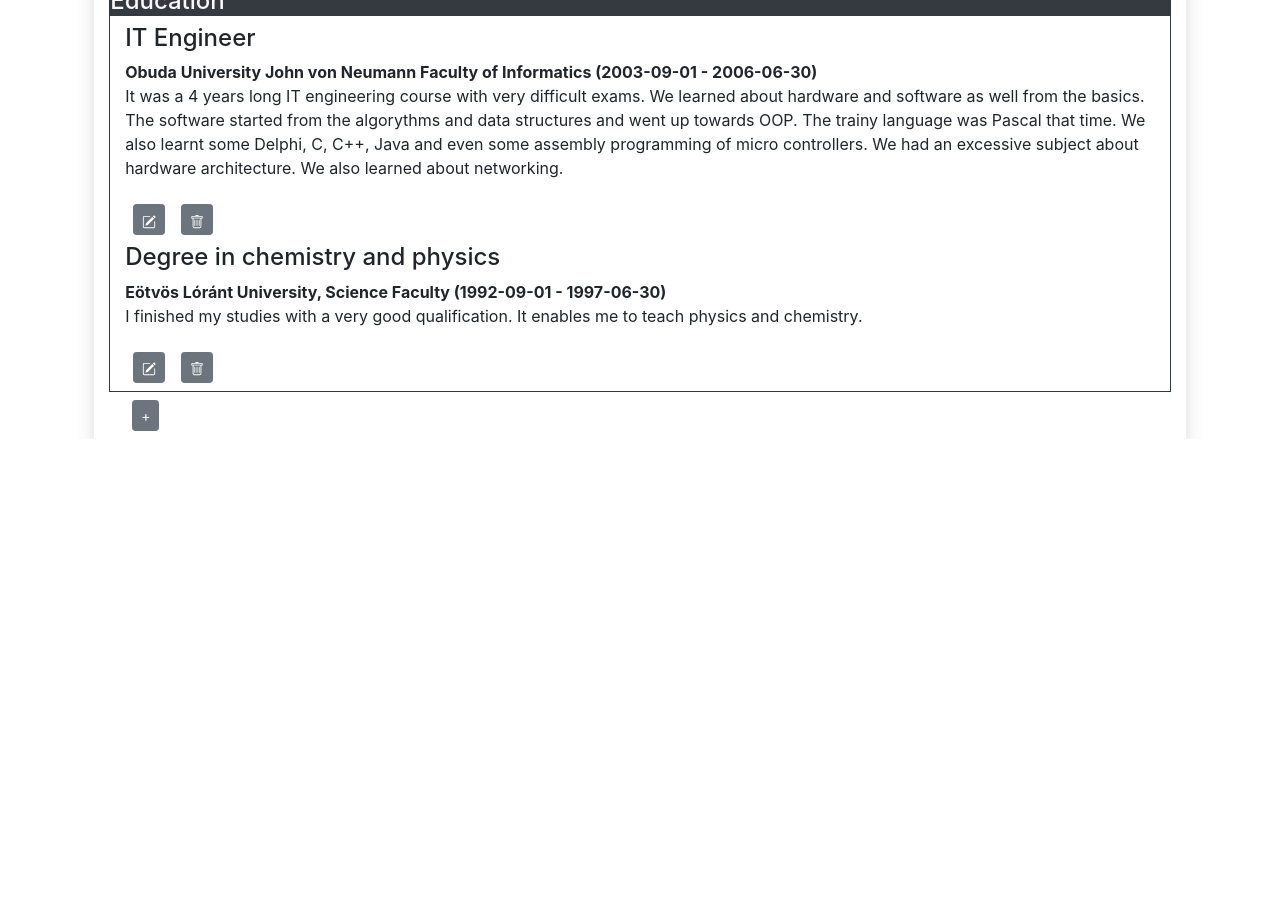
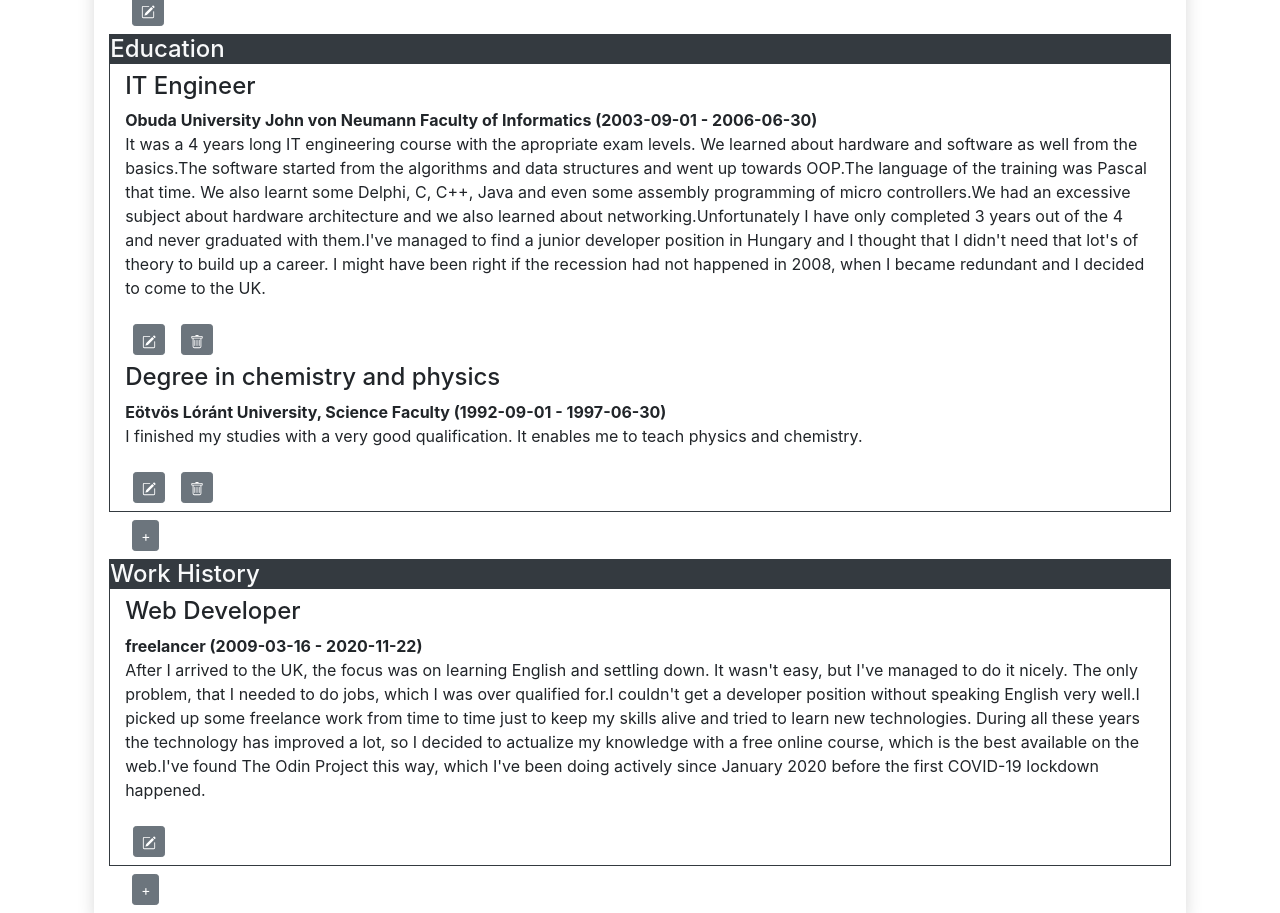
Before and after one commit to AlexErdei73/cv-project-hooks, a React (Create React App) app: page / in a window 1280 px wide. Shown: the part 460-1373 px from the top of the page. Before the commit the page ends 899 px from the top, so only its background shows below. Built offline with nearby package versions, Linux system fonts and the light colour scheme.

Commit message:
Include jobs in the cv-app

```diff
--- a/src/App.js
+++ b/src/App.js
@@ -2,6 +2,7 @@ import React, { Component } from "react";
 import Modal from "react-bootstrap/Modal";
 import GeneralInformation from "./components/generalInformation";
 import Education from "./components/education";
+import Job from "./components/job";
 
 class App extends Component {
   state = {
@@ -11,12 +12,14 @@ class App extends Component {
         dateFrom: "2003-09-01",
         dateTo: "2006-06-30",
         title: "IT Engineer",
-        description: `It was a 4 years long IT engineering course with very difficult exams.
-      We learned about hardware and software as well from the basics. The software started
-      from the algorythms and data structures and went up towards OOP. The trainy language
-      was Pascal that time. We also learnt some Delphi, C, C++, Java and even some assembly
-      programming of micro controllers. We had an excessive subject about hardware architecture.
-      We also learned about networking.`,
+        description: `It was a 4 years long IT engineering course with the apropriate exam levels.
+We learned about hardware and software as well from the basics.The software started from the algorithms
+and data structures and went up towards OOP.The language of the training was Pascal that time. We also
+learnt some Delphi, C, C++, Java and even some assembly programming of micro controllers.We had an excessive
+subject about hardware architecture and we also learned about networking.Unfortunately I have only completed
+3 years out of the 4 and never graduated with them.I've managed to find a junior developer position in Hungary
+and I thought that I didn't need that lot's of theory to build up a career. I might have been right if the
+recession had not happened in 2008, when I became redundant and I decided to come to the UK.`,
         isEditing: false,
       },
       {
@@ -25,7 +28,23 @@ class App extends Component {
         dateTo: "1997-06-30",
         title: "Degree in chemistry and physics",
         description: `I finished my studies with a very good qualification. It enables me to
-        teach physics and chemistry. `,
+teach physics and chemistry.`,
+        isEditing: false,
+      },
+    ],
+    job: [
+      {
+        company: "freelancer",
+        dateFrom: "2009-03-16",
+        dateTo: "2020-11-22",
+        title: "Web Developer",
+        description: `After I arrived to the UK, the focus was on learning English and settling down.
+It wasn't easy, but I've managed to do it nicely. The only problem, that I needed to do jobs, which I
+was over qualified for.I couldn't get a developer position without speaking English very well.I picked
+up some freelance work from time to time just to keep my skills alive and tried to learn new technologies.
+During all these years the technology has improved a lot, so I decided to actualize my knowledge with a
+free online course, which is the best available on the web.I've found The Odin Project this way, which I've
+been doing actively since January 2020 before the first COVID-19 lockdown happened.`,
         isEditing: false,
       },
     ],
@@ -34,7 +53,7 @@ class App extends Component {
 
   select = 1;
 
-  handleDelete = () => {
+  deleteEducation = () => {
     const education = [...this.state.education];
     education.splice(this.select, 1);
     this.setState({
@@ -43,7 +62,9 @@ class App extends Component {
     });
   };
 
-  handleChange = (id, event) => {
+  onDelete = this.deleteEducation;
+
+  changeEducation = (id, event) => {
     const target = event.target;
     const name = target.name;
     const education = [...this.state.education];
@@ -67,8 +88,42 @@ class App extends Component {
     this.setState({ education });
   };
 
-  showModal = (id) => {
+  deleteJob = () => {
+    const job = [...this.state.job];
+    job.splice(this.select, 1);
+    this.setState({
+      job,
+      isModalShown: false,
+    });
+  };
+
+  changeJob = (id, event) => {
+    const target = event.target;
+    const name = target.name;
+    const job = [...this.state.job];
+    const value = target.value;
+    const newState = { ...job[id] };
+    newState[name] = value;
+    job[id] = newState;
+    this.setState({ job });
+  };
+
+  addJob = () => {
+    const job = [...this.state.job];
+    job.push({
+      company: "",
+      dateFrom: "",
+      dateTo: "",
+      title: "",
+      description: "",
+      isEditing: true,
+    });
+    this.setState({ job });
+  };
+
+  showModal = (id, onDelete) => {
     this.select = id;
+    this.onDelete = onDelete;
     this.setState({ isModalShown: true });
   };
 
@@ -96,9 +151,9 @@ class App extends Component {
                       id={index}
                       education={item}
                       onDelete={(id) => {
-                        this.showModal(id);
+                        this.showModal(id, this.deleteEducation);
                       }}
-                      onChange={this.handleChange}
+                      onChange={this.changeEducation}
                       isDeleteButton={this.state.education.length > 1}
                     />
                   );
@@ -108,6 +163,32 @@ class App extends Component {
                 type="submit"
                 className="btn btn-secondary btn-sm m-2"
                 onClick={this.addEducation}
+              >
+                +
+              </button>
+              <div className="row border border-dark">
+                <h4 className="text-left bg-dark text-light w-100">
+                  Work History
+                </h4>
+                {this.state.job.map((item, index) => {
+                  return (
+                    <Job
+                      key={index}
+                      id={index}
+                      job={item}
+                      onDelete={(id) => {
+                        this.showModal(id, this.deleteJob);
+                      }}
+                      onChange={this.changeJob}
+                      isDeleteButton={this.state.job.length > 1}
+                    />
+                  );
+                })}
+              </div>
+              <button
+                type="submit"
+                className="btn btn-secondary btn-sm m-2"
+                onClick={this.addJob}
               >
                 +
               </button>
@@ -138,7 +219,7 @@ class App extends Component {
                     <div className="col-md-3">
                       <button
                         className="btn btn-warning btn-sm m-2"
-                        onClick={this.handleDelete}
+                        onClick={this.onDelete}
                       >
                         Proceed
                       </button>
--- a/src/components/generalInformation.jsx
+++ b/src/components/generalInformation.jsx
@@ -7,16 +7,19 @@ class GeneralInformation extends Component {
     email: "mralexerdei@yahoo.co.uk",
     phone: "07496034244",
     personalInformation: `Currently I am working on a project,
-    which can automate the administration and the quality control procedures
-    for a cleaning company in the hotel industry.The ideas come partially from me,
-    the execution is my work guided by the feedback from my manager.
-    Recently I have got the idea for a late career change to achieve my full potential
-    and use my stronger mathematics and problem solving skills.I have realized that
-    I should go back to the field,which I had formally studied,but unfortunately
-    I have never completed.In the current situation I have to wait to sell the project
-    to the company,but I do not mind it,because solving problems by computers is good fun.
-    I am looking for a company, which can lift my skills and experience to professional level
-    and in exchange can use my ideas and problem solving skills.`,
+which can automate the administration and the quality control procedures
+for a cleaning company in the hotel industry.The ideas come partially from me,
+the execution is my work guided by the feedback from my manager.
+Recently I have got the idea for a late career change to achieve my full potential
+and use my stronger mathematics and problem solving skills.I have realized that
+I should go back to the field,which I had formally studied and used to work in,but
+unfortunately I have never completed my formal education fully.In the current situation
+I have to wait to sell the project to the company,but I do not mind it,because solving
+problems by computers is good fun.I am looking for a company, which can lift my skills
+and experience to professional level and in exchange can use my ideas and problem solving
+skills.My skills in web development are reaching from Linux, HTML, CSS, Bootstrap,
+JavaScript ES5, ES6, TypeScript, Angular, React and my toolset is growing as I keep on
+going with my training.`,
     isEditing: false,
   };
 
--- a/src/components/job.jsx
+++ b/src/components/job.jsx
@@ -3,7 +3,7 @@ import { Trash, PencilSquare } from "react-bootstrap-icons";
 
 class Job extends Component {
   state = {
-    isEditing: this.props.education.isEditing,
+    isEditing: this.props.job.isEditing,
   };
 
   handleClick = (event) => {
```
